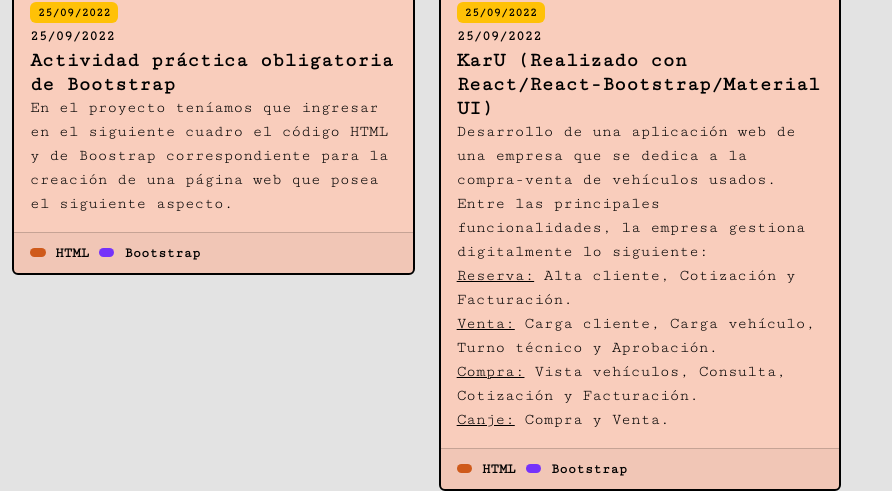
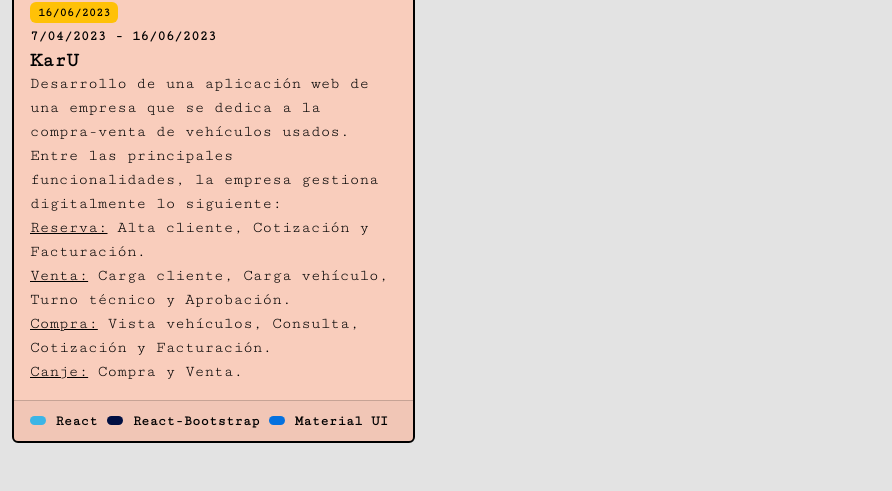
Before and after one commit to GabiiF/PortfolioFrontend, a plain HTML site: page index.html in a window 1280 px wide. Shown: the part 3887-4378 px from the top of the page, without its empty margins (0-892 px from the left). After the commit the page ends 4330 px from the top, so only its background shows below. Drawn offline with nearby package versions, Linux system fonts and the light colour scheme; a web font is replaced by a local one.

Commit message:
agrego arreglo fechas y lenguajes que use

```diff
--- a/index.html
+++ b/index.html
@@ -293,7 +293,7 @@
                     </a>
                     <div class="card-body">
                         <span class="badge text-bg-warning">02/10/2022</span>
-                        <p class="card-title"><small>02/10/2022 - 31/05/2022</small></p>
+                        <p class="card-title"><small>31/05/2022 - 02/10/2022</small></p>
                         <h5 class="card-title">Trabajo Practico Integrador Front End</h5>
                         <p class="card-text">
                             Trata de un proyecto web en el que debiamos replicar la siguiente página
@@ -335,7 +335,7 @@
                     </a>
                     <div class="card-body">
                         <span class="badge text-bg-warning">11/11/2022</span>
-                        <p class="card-title"><small>11/11/2022 - 31/05/2022</small></p>
+                        <p class="card-title"><small>31/05/2022 - 11/11/2022</small></p>
                         <h5 class="card-title">Trabajo Práctico Integrador JS</h5>
                         <p class="card-text">
 
@@ -424,50 +424,14 @@
             <!--4to-->
             <div class="col-md-4 mt-2">
                 <div class="card">
-                    <a href="https://github.com/GabiiF/html-bootstrap-CAC">
-                        <img src="img/htmlybootrap.png" class="card-img-top" alt="...">
-                    </a>
-                    <div class="card-body">
-                        <span class="badge text-bg-warning">25/09/2022</span>
-                        <p class="card-title"><small>25/09/2022</small></p>
-                        <h5 class="card-title">Actividad práctica obligatoria de Bootstrap</h5>
-                        <p class="card-text">
-                            En el proyecto teníamos que ingresar en el siguiente cuadro el código HTML y
-                            de Boostrap correspondiente para la creación de una página web que posea el
-                            siguiente aspecto.
-                        </p>
-                    </div>
-                    <div class="card-footer">
-                        <div class="d-inline-block skills-container align-items-center">
-                            <h6 class="d-inline-block m-0">
-                                <span class="badge" style="background-color: rgb(207, 90, 27);"> </span>
-                            </h6>
-                            <div class="skill-name d-inline-block">
-                                <small><span>HTML</span></small>
-                            </div>
-                            <h6 class="d-inline-block m-0">
-                                <span class="badge" style="background-color: rgb(117 50 250);"> </span>
-                            </h6>
-                            <div class="skill-name d-inline-block">
-                                <small><span>Bootstrap</span></small>
-                            </div>
-                        </div>
-                    </div>
-                </div>
-            </div>
-            <!--termina 4to-->
-
-            <!--5to-->
-            <div class="col-md-4 mt-2">
-                <div class="card">
                     <!-- agrego video-->
                     <div data-bs-toggle="modal" data-bs-target="#exampleModal">
                         <img src="img/htmlybootrap.png" class="card-img-top" alt="...">
                     </div>
                     <div class="card-body">
-                        <span class="badge text-bg-warning">25/09/2022</span>
-                        <p class="card-title"><small>25/09/2022</small></p>
-                        <h5 class="card-title">KarU (Realizado con React/React-Bootstrap/Material UI)</h5>
+                        <span class="badge text-bg-warning">16/06/2023</span>
+                        <p class="card-title"><small>7/04/2023 - 16/06/2023</small></p>
+                        <h5 class="card-title">KarU</h5>
                         <p class="card-text">
                             Desarrollo de una aplicación web de una empresa que se dedica a la compra-venta de vehículos usados.
                             Entre las principales funcionalidades, la empresa gestiona digitalmente lo siguiente:<br>
@@ -480,22 +444,28 @@
                     <div class="card-footer">
                         <div class="d-inline-block skills-container align-items-center">
                             <h6 class="d-inline-block m-0">
-                                <span class="badge" style="background-color: rgb(207, 90, 27);"> </span>
+                                <span class="badge" style="background-color: rgb(59, 181, 230);"> </span>
                             </h6>
                             <div class="skill-name d-inline-block">
-                                <small><span>HTML</span></small>
+                                <small><span>React</span></small>
                             </div>
                             <h6 class="d-inline-block m-0">
-                                <span class="badge" style="background-color: rgb(117 50 250);"> </span>
+                                <span class="badge" style="background-color: rgb(0, 15, 66);"> </span>
                             </h6>
                             <div class="skill-name d-inline-block">
-                                <small><span>Bootstrap</span></small>
+                                <small><span>React-Bootstrap</span></small>
+                            </div>
+                            <h6 class="d-inline-block m-0">
+                                <span class="badge" style="background-color: rgb(4, 113, 223);"> </span>
+                            </h6>
+                            <div class="skill-name d-inline-block">
+                                <small><span>Material UI</span></small>
                             </div>
                         </div>
                     </div>
                 </div>
             </div>
-            <!--termina 5to-->
+            <!--termina card del 4to-->
             <!-- Modal -->
             <div class="modal fade" id="exampleModal" tabindex="-1" aria-labelledby="exampleModalLabel"
                 aria-hidden="true">
@@ -516,6 +486,7 @@
             </div>
         </div>
         <!--termina modal-->
+        <!--termina 4to-->
     </div>
     <!--Termino proyectos-->
 </body>
```
